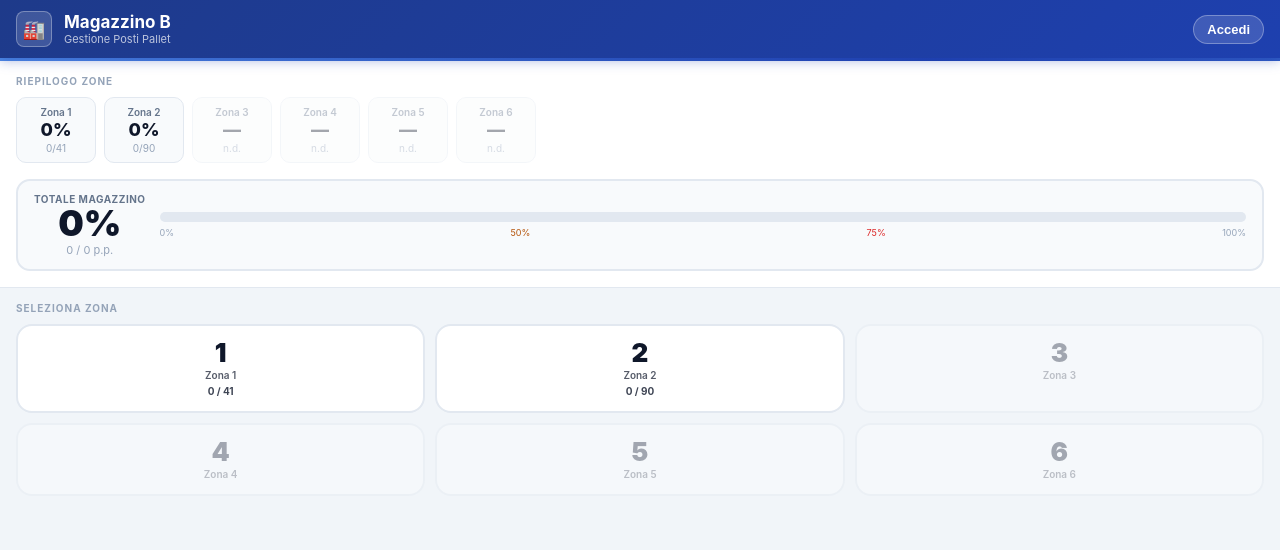
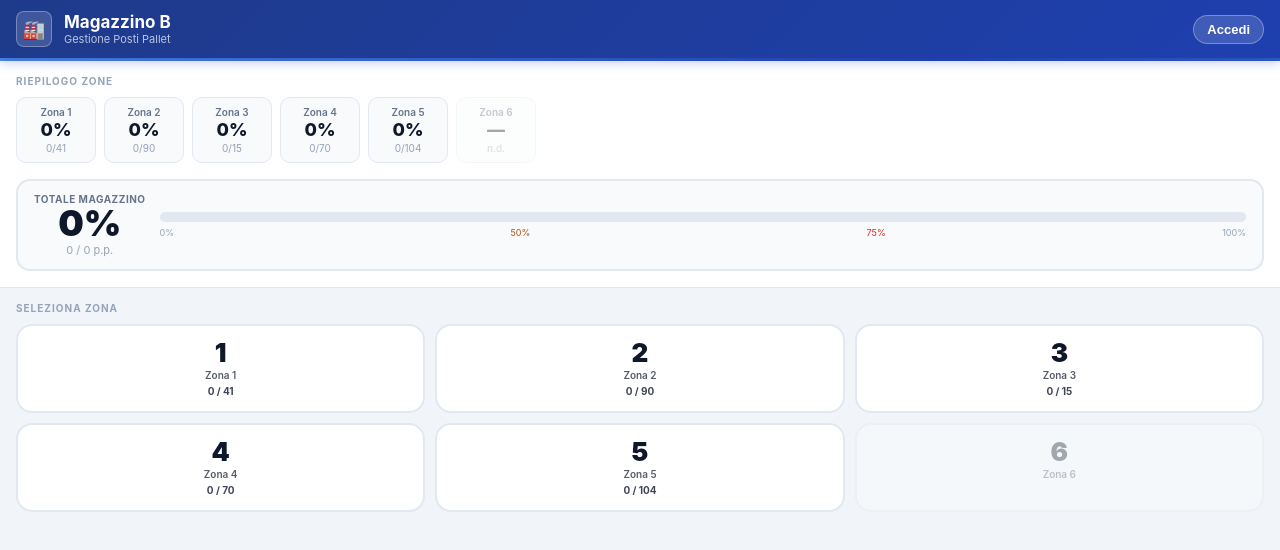
Before and after one commit to toninoaprea/pp, a plain HTML site: page index.html in a window 1280 px wide. Drawn offline with Linux system fonts and the light colour scheme; no server answers.

Commit message:
Add files via upload

```diff
--- a/index.html
+++ b/index.html
@@ -432,9 +432,65 @@ const ZONES = [
   },
 
   // ── ZONE 3-6 (in arrivo) ───────────────────────
-  { key: 'z3', num: 3, name: 'Zona 3', active: false, total: 0, scaffolds: [], emergency: [] },
-  { key: 'z4', num: 4, name: 'Zona 4', active: false, total: 0, scaffolds: [], emergency: [] },
-  { key: 'z5', num: 5, name: 'Zona 5', active: false, total: 0, scaffolds: [], emergency: [] },
+  // ── ZONA 3 ─────────────────────────────────────
+  {
+    key: 'z3', num: 3, name: 'Zona 3', active: true, total: 15,
+    scaffolds: [
+      { label: 'B0400 — Scaffale A', levels: [
+        { lbl: 'B0400A01 · 4 posti', positions: genPos('B0400A01', 4) },
+        { lbl: 'B0400A02 · 3 posti', positions: genPos('B0400A02', 3) },
+      ]},
+      { label: 'B0400 — Scaffale R', levels: [
+        { lbl: 'B0400R01 · 5 posti', positions: genPos('B0400R01', 5) },
+        { lbl: 'B0400R02 · 3 posti', positions: genPos('B0400R02', 3) },
+      ]},
+    ],
+    emergency: genPos('Z3EMERG', 5)
+  },
+  // ── ZONA 4 ─────────────────────────────────────
+  {
+    key: 'z4', num: 4, name: 'Zona 4', active: true, total: 70,
+    scaffolds: [
+      { label: 'B0500 — Scaffale E', levels: [
+        { lbl: 'B0500E01 · 21 posti', positions: genPos('B0500E01', 21) },
+      ]},
+      { label: 'B0500 — Scaffale L', levels: [
+        { lbl: 'B0500L01 · 3 posti', positions: genPos('B0500L01', 3) },
+        { lbl: 'B0500L02 · 3 posti', positions: genPos('B0500L02', 3) },
+      ]},
+      { label: 'B0500 — Scaffale M', levels: [
+        { lbl: 'B0500M01 · 3 posti', positions: genPos('B0500M01', 3) },
+        { lbl: 'B0500M02 · 3 posti', positions: genPos('B0500M02', 3) },
+      ]},
+      { label: 'B0500 — Scaffale N', levels: [
+        { lbl: 'B0500N01 · 3 posti', positions: genPos('B0500N01', 3) },
+        { lbl: 'B0500N02 · 3 posti', positions: genPos('B0500N02', 3) },
+      ]},
+      { label: 'B0500 — Scaffale O', levels: [
+        { lbl: 'B0500O01 · 31 posti', positions: genPos('B0500O01', 31) },
+      ]},
+    ],
+    emergency: []
+  },
+  // ── ZONA 5 ─────────────────────────────────────
+  {
+    key: 'z5', num: 5, name: 'Zona 5', active: true, total: 104,
+    scaffolds: [
+      { label: 'B0500 — Scaffale F', levels: [
+        { lbl: 'B0500F01 · 36 posti', positions: genPos('B0500F01', 36) },
+      ]},
+      { label: 'B0500 — Scaffale G', levels: [
+        { lbl: 'B0500G01 · 12 posti', positions: genPos('B0500G01', 12) },
+      ]},
+      { label: 'B0500 — Scaffale H', levels: [
+        { lbl: 'B0500H01 · 41 posti', positions: genPos('B0500H01', 41) },
+      ]},
+      { label: 'B0500 — Scaffale I', levels: [
+        { lbl: 'B0500I01 · 15 posti', positions: genPos('B0500I01', 15) },
+      ]},
+    ],
+    emergency: []
+  },
   { key: 'z6', num: 6, name: 'Zona 6', active: false, total: 0, scaffolds: [], emergency: [] },
 ];
 
```
